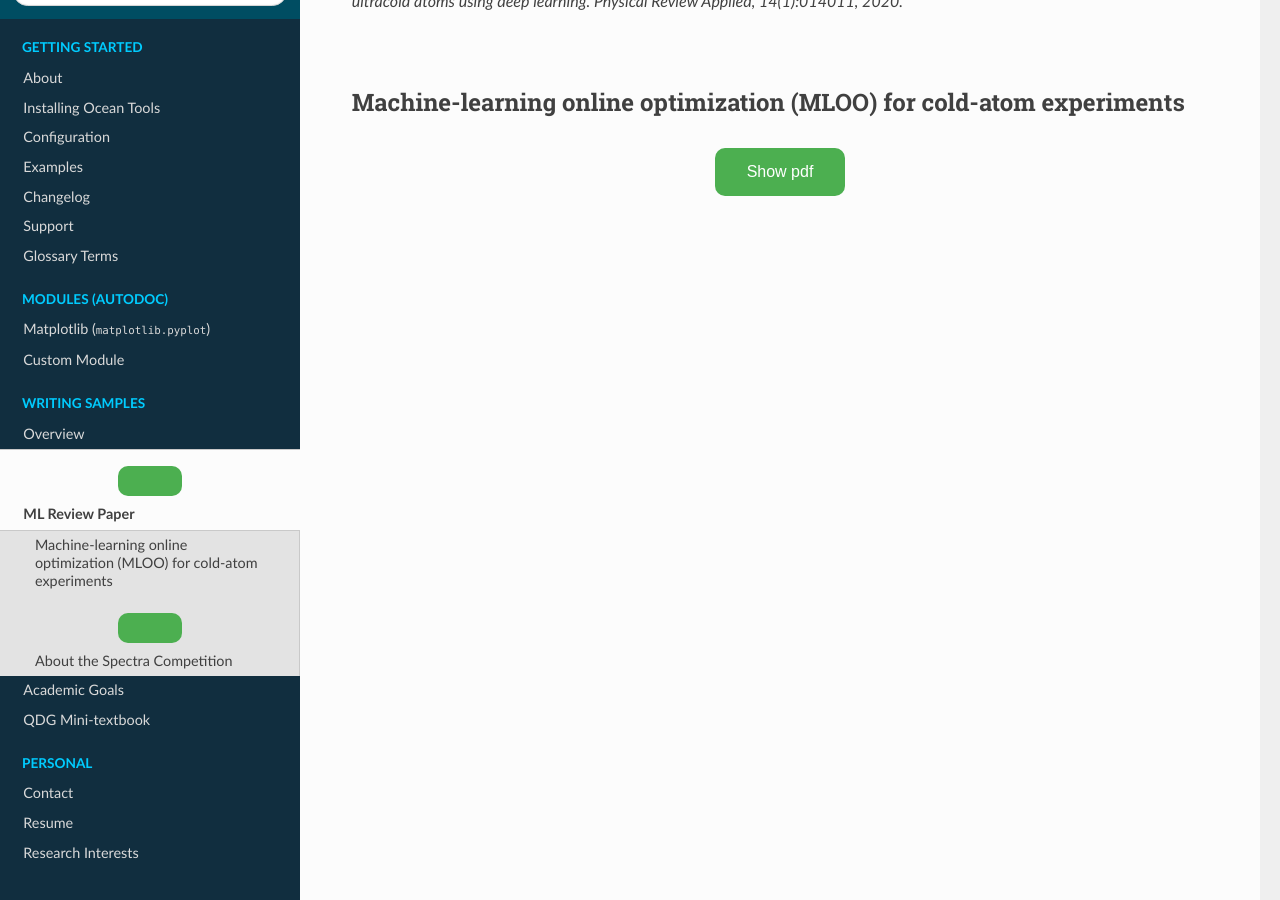
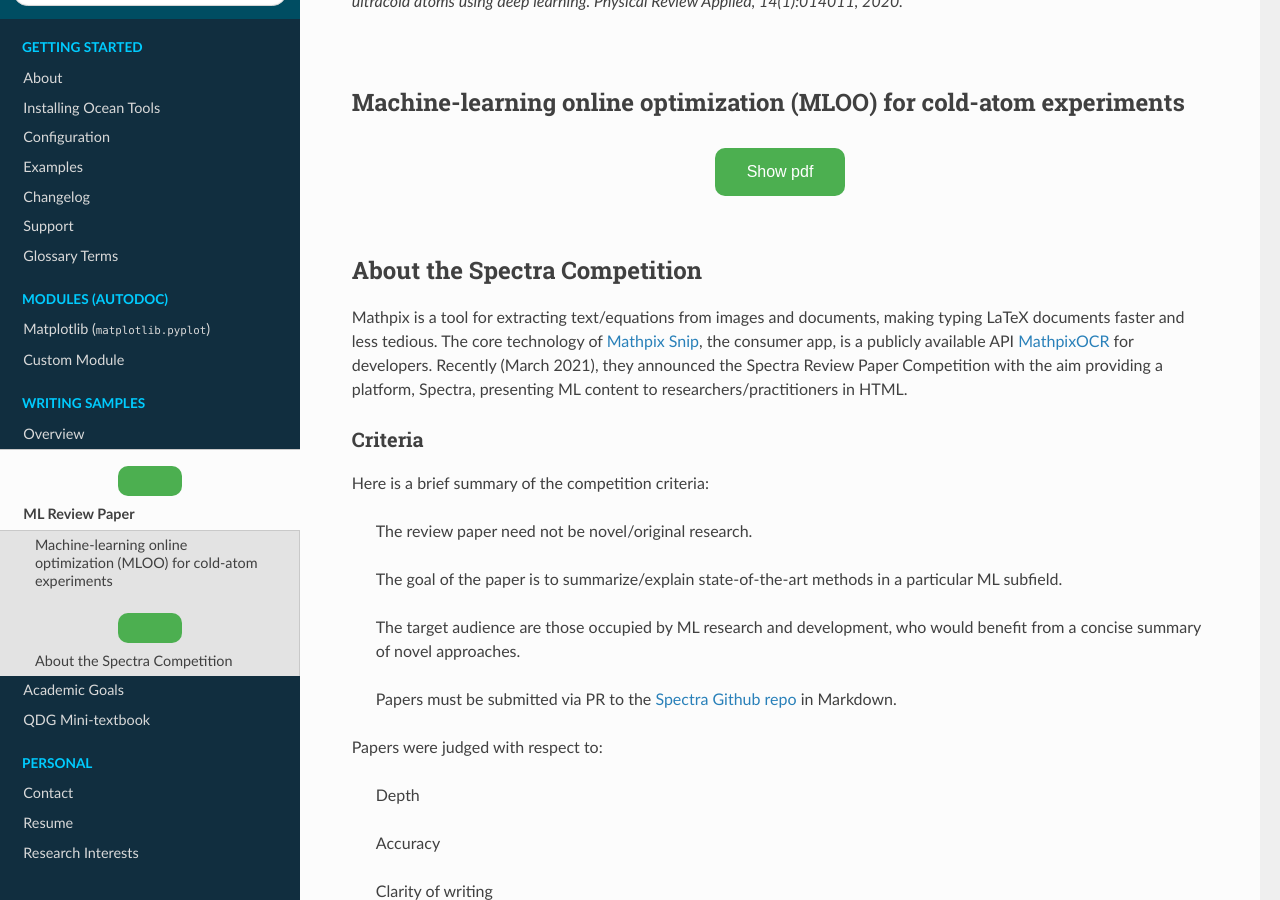
Before and after one commit to rcywang/d-wave-demodoc, a Sphinx documentation site: the page built from docs/MLOO.rst, in a window 1280 px wide and 900 px high, scrolled down 1007 px. Built offline with Sphinx 7.4.7 and the Read the Docs theme 2.0.0, drawn with Linux system fonts in a browser that asks for light colours.

Commit message:
remove viewer dimensions
gave blank space

```diff
--- a/docs/MLOO.rst
+++ b/docs/MLOO.rst
@@ -56,7 +56,7 @@ Machine-learning online optimization (MLOO) for cold-atom experiments
     </div>
 
     <body style="margin: 0px">
-     <div id="adobe-dc-view" style="height: 760px; width: 800px;"></div>
+     <div id="adobe-dc-view"></div>
      <script src="https://documentcloud.adobe.com/view-sdk/main.js"></script>
      <script type="text/javascript">
         document.addEventListener("adobe_dc_view_sdk.ready", function()
```
